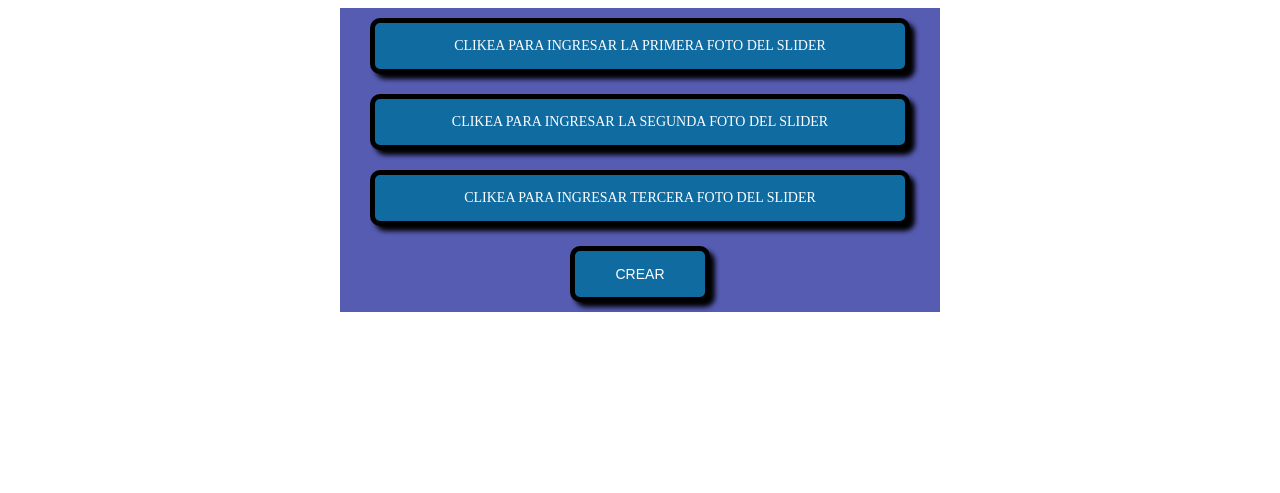
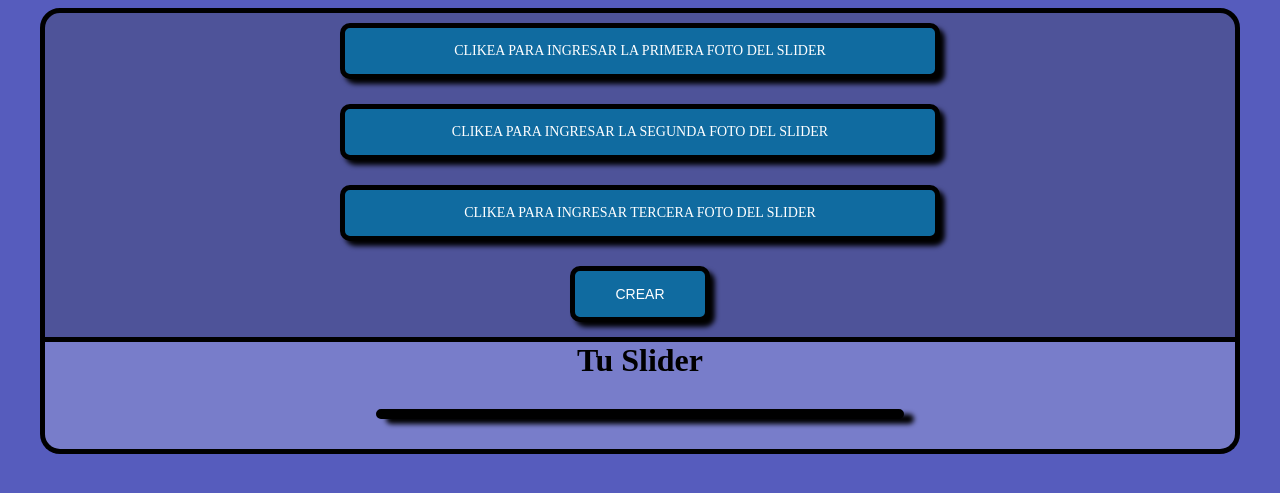
Before and after one commit to Nicolas-Avila/Slider-con-php-y-css, a PHP site: page / in a window 1280 px wide. Shown: the top 493 px of the page. Run offline with PHP 8.4, Linux system fonts and the light colour scheme; data that the repository does not hold is empty.

Commit message:
Slider terminado

```diff
--- a/index.php
+++ b/index.php
@@ -6,22 +6,73 @@
     <meta charset="UTF-8">
     <meta http-equiv="X-UA-Compatible" content="IE=edge">
     <meta name="viewport" content="width=, initial-scale=1.0">
-    <title>Sslider</title>
+    <title>Slider</title>
 </head>
 
 <body>
+    <!-- INGRESO DE IMAGENES -->
+    <form action="index.php" method="post" enctype="multipart/form-data">
+        <label class="formlabel" for="foto1">Clikea para ingresar la primera foto del Slider</label>
+        <input class="ingresa" accept="image/*" type="file" id="foto1" name="foto1" required>
+        <label class="formlabel" for="foto2">Clikea para ingresar la segunda foto del Slider</label>
+        <input class="ingresa" accept="image/*" type="file" id="foto2" name="foto2" required>
+        <label class="formlabel" for="foto3">Clikea para ingresar tercera foto del Slider</label>
+        <input class="ingresa" accept="image/*" type="file" id="foto3" name="foto3" required>
 
-    <form action="" method="post" enctype="multipart/form-data">
-        <label for="foto1" >Clikea para ingresar la primera foto del Slider</label>
-        <input class="ingresa" accept="image/png,image/jpeg" type="file" id="foto1" required >
-        <label for="foto2">Clikea para ingresar la segunda foto del Slider</label>
-        <input class="ingresa" accept="image/png,image/jpeg" type="file" id="foto2"  required>
-        <label for="foto3">Clikea para ingresar tercera foto del Slider</label>
-        <input class="ingresa" accept="image/png,image/jpeg" type="file" id="foto3" required>
-
-        <input type="button" value="Crear" name="boto" id="boto">
+        <input type="submit" value="Crear" name="boto" id="boto">
     </form>
 
+    <h1 class="tituloslider">Tu Slider</h1>
+    <div class="slider-todo">
+        <div class="container-all">
+            <input type="radio" id="1" name="image-slide" hidden />
+            <input type="radio" id="2" name="image-slide" hidden />
+            <input type="radio" id="3" name="image-slide" hidden />
+            <div class="slide">
+
+                <?php
+
+                if (isset($_POST['boto'])) {
+
+                    if (is_uploaded_file($_FILES['foto1']['tmp_name'])) {
+                        $archivo = $_FILES['foto1']['name'];
+                        move_uploaded_file($_FILES['foto1']['tmp_name'], $archivo);
+                    }
+                    echo  '<div class="item-slide"><img class="img1" src="' . $archivo . '"></div>';
+                }
+                if (isset($_POST['boto'])) {
+                    if (is_uploaded_file($_FILES['foto2']['tmp_name'])) {
+                        $archivo1 = $_FILES['foto2']['name'];
+                        move_uploaded_file($_FILES['foto2']['tmp_name'], $archivo1);
+                    }
+                    echo  ' <div class="item-slide"><img class="img1" src="' . $archivo1 . '"></div>';
+                }
+                if (isset($_POST['boto'])) {
+                    if (is_uploaded_file($_FILES['foto3']['tmp_name'])) {
+                        $archivo2 = $_FILES['foto3']['name'];
+                        move_uploaded_file($_FILES['foto3']['tmp_name'], $archivo2);
+                    }
+                    echo  '<div class="item-slide"><img class="img1" src="' . $archivo2 . '" ></div>';
+                }
+
+                ?>
+            </div>
+
+            <div class="pagination">
+                <?php
+
+                echo   '<label class="pagination-item" for="1"><img src="' . $archivo . '"></label>';
+
+                echo  ' <label class="pagination-item" for="2"><img src="' . $archivo1 . '"></label>';
+
+                echo   ' <label class="pagination-item" for="3"><img src="' . $archivo2 . '"></label>';
+
+                ?>
+
+            </div>
+
+        </div>
+    </div>
 
 </body>
 
--- a/style.css
+++ b/style.css
@@ -1,22 +1,29 @@
-*{
+* {
     box-sizing: border-box;
+    background-color: rgb(86, 92, 189);
 }
 
-form{
+.disclaimer {
+    display: none;
+}
+
+form {
     display: flex;
     flex-direction: column;
     flex-wrap: wrap;
-    width: 75%;
-    max-width: 600px;
+    max-width: 95%;
     margin: auto;
     text-align: center;
     align-items: center;
-    background-color: rgb(86, 92, 178);
+    background-color: rgb(78, 83, 153);
+    border-radius: 20px 20px 0px 0px;
+    border: black 5px solid;
 
 
 }
 
-label, #boto{
+.formlabel,
+#boto {
 
     font-size: 14px;
     font-weight: 600px;
@@ -24,26 +31,30 @@ label, #boto{
     background-color: #106BA0;
     display: inline-block;
     cursor: pointer;
-    padding: 15px 40px !important;
+    padding: 15px 40px ;
     text-transform: uppercase;
     width: fit-content;
     text-align: center;
     border: black 5px solid;
     margin: 10px;
-    box-shadow: 5px 5px 5px  black;
+    box-shadow: 5px 5px 5px black;
     border-radius: 10px;
+    margin-bottom: 15px;
 
 
 }
-label{
+
+.formlabel {
     width: 90%;
     max-width: 600px;
 
 }
-label:hover{
+
+.formlabel:hover {
     font-weight: bold;
 }
-#boto:hover{
+
+#boto:hover {
     background-color: greenyellow;
     color: black;
     font-weight: bold;
@@ -51,6 +62,167 @@ label:hover{
 
 
 
-.ingresa{
+.ingresa {
     display: none;
+}
+
+
+/* slider */
+.slider-todo {
+    max-width: 95%;
+    margin: auto;
+    display: flex;
+    align-items: center;
+    justify-content: center;
+    padding: 30px;
+    border: black 5px solid;
+    border-top: none;
+    background: rgba(255, 255, 255, 0.2);
+    border-radius: 0px 0px 20px 20px;
+
+}
+.tituloslider{
+    text-align: center;
+    max-width: 95%;
+    margin: auto;
+    display: block;
+    border-left:black 5px solid ;
+    border-right: black 5px solid;
+    background: rgba(255, 255, 255, 0.2);
+}
+img{
+    max-width: 100%;
+}
+
+.img1 {
+
+    width: 33rem;
+    height: 20em;
+
+}
+
+.container-all {
+    position: relative;
+    max-width: 33rem;
+    width: 100%;
+    border-radius: 6px;
+    overflow: hidden;
+    border: black 5px solid;
+    box-shadow: 10px 5px 5px black;
+}
+
+.slide {
+    display: flex;
+    transform: translate3d(0, 0, 0);
+    animation-name: autoplay;
+    transition: all 5s;
+     animation-duration:  13s;
+     animation-direction: alternate;
+    animation-fill-mode: forwards;
+    animation-iteration-count: infinite;
+
+
+}
+
+.item-slide {
+    position: relative;
+    display: flex;
+    flex-direction: column;
+    flex-shrink: 0;
+    flex-grow: 0;
+    max-width: 100%;
+}
+
+.pagination {
+    margin: 10px;
+    bottom: 0;
+    position: absolute;
+    left: 0;
+    display: flex;
+    flex-wrap: wrap;
+    align-items: center;
+    justify-content: center;
+    width: 100%;
+    background: none;
+
+}
+
+.pagination-item {
+    display: flex;
+    flex-direction: column;
+    align-items: center;
+    border: 2px solid rgb(53, 51, 51);
+    width: 16px;
+    height: 16px;
+    border-radius: 4px;
+    overflow: hidden;
+    cursor: pointer;
+    background: rgba(255, 255, 255, 0.5);
+    margin-top: 100px;
+    margin: 0 10px 0;
+    text-align: center;
+    transition:  600ms;
+}
+
+.pagination-item:hover {
+    transform: scale(2.3);
+}
+
+.pagination-item img {
+    display: inline-block;
+    max-width: none;
+    height: 100%;
+    transform: scale(1);
+    opacity: 0;
+    /* transition:  1ms; */
+
+}
+
+.pagination-item:hover img {
+    opacity: 1;
+    transform: scale(1);
+}
+
+
+input[id="1"]:checked~.slide {
+    animation: none;
+    transform: translate3d(0, 0, 0);
+}
+
+input[id="1"]:checked~.pagination .pagination-item[for="1"] {
+    background: #fff;
+}
+
+input[id="2"]:checked~.slide {
+    animation: none;
+    transform: translate3d(calc(-100% * 1), 0, 0);
+}
+
+input[id="2"]:checked~.pagination .pagination-item[for="2"] {
+    background: #fff;
+}
+
+
+input[id="3"]:checked~.slide {
+    animation: none;
+    transform: translate3d(calc(-100% * 2), 0, 0);
+}
+
+input[id="3"]:checked~.pagination .pagination-item[for="3"] {
+    background: #fff;
+}
+
+
+@keyframes autoplay {
+    33% {
+        transform: translate3d(calc(-100% * 0), 0, 0);
     }
+
+    66% {
+        transform: translate3d(calc(-100% * 1), 0, 0);
+    }
+
+    100% {
+        transform: translate3d(calc(-100% * 2), 0, 0);
+    }
+}
```
